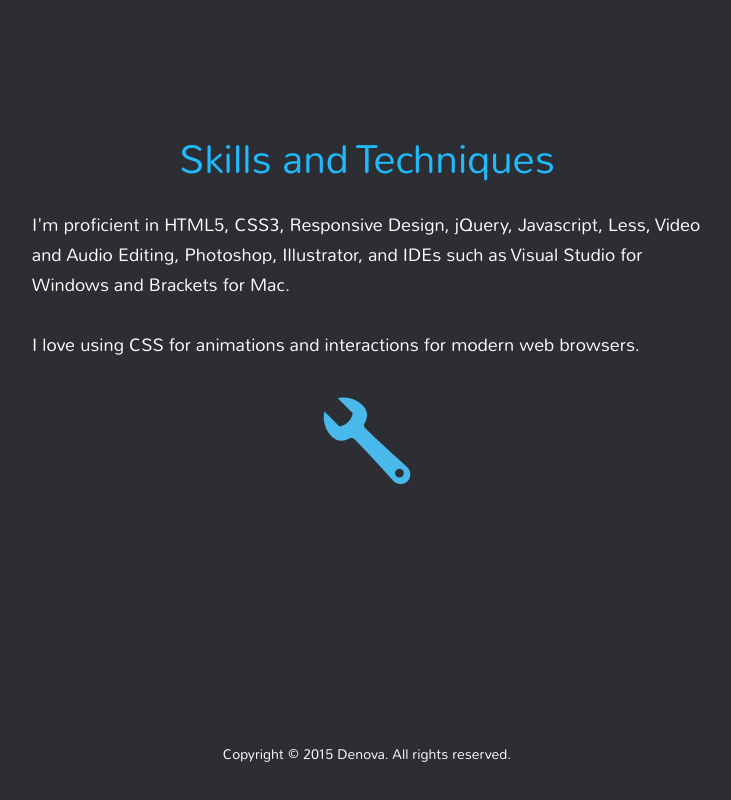
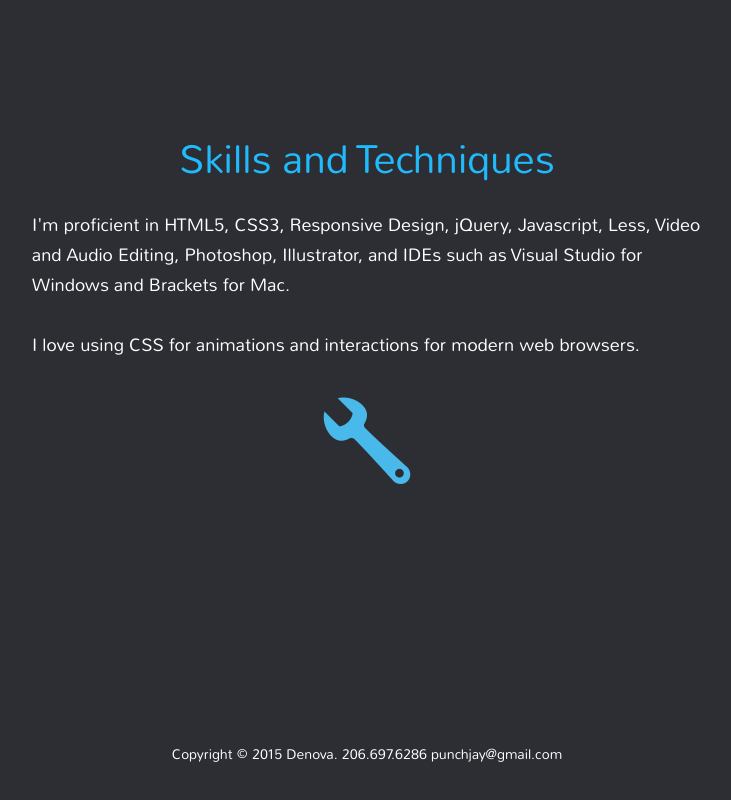
Before and after one commit to punchjay-zz/denova, a plain HTML site: page index.htm in a window 1280 px wide. Shown: the part 1650-2450 px from the top of the page, without its empty margins (273-1004 px from the left). Drawn offline with Linux system fonts and the light colour scheme.

Commit message:
update text

```diff
--- a/index.htm
+++ b/index.htm
@@ -43,7 +43,7 @@
         </div>
     </article>
     <footer>
-        <p>Copyright &#169 2015 Denova. All rights reserved.</p>
+        <p>Copyright &#169 2015 Denova. 206.697.6286 punchjay@gmail.com</p>
     </footer>
 </body>
 
```
